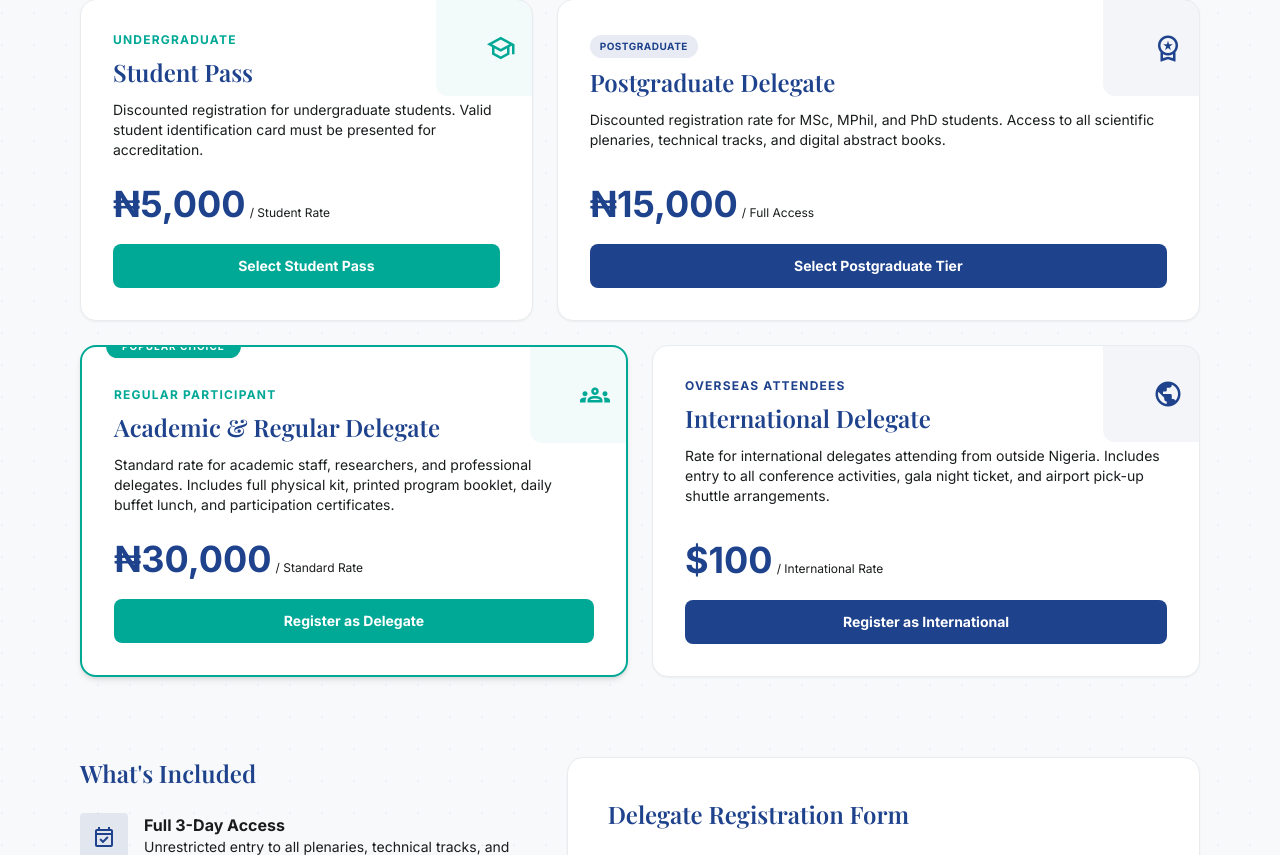
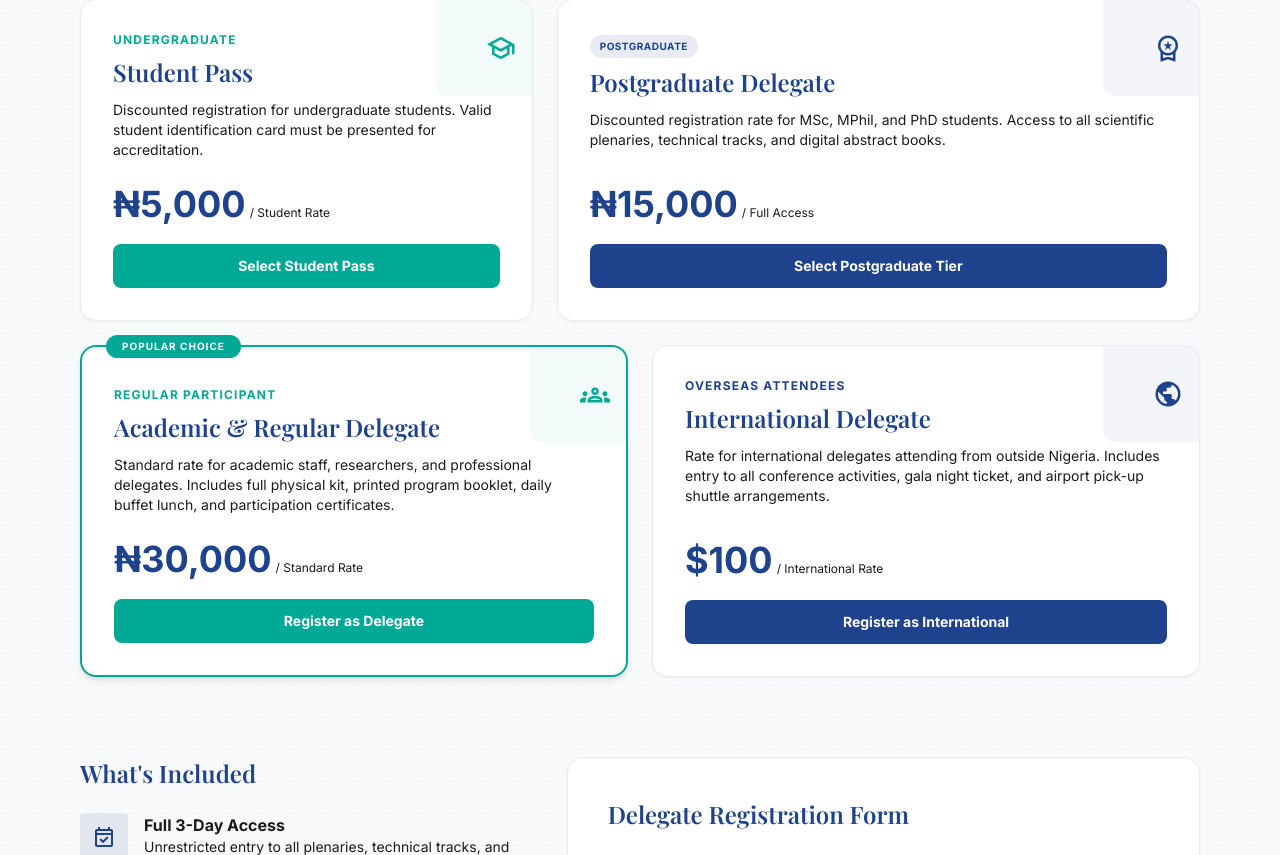
Before and after one commit to PrinceJetro/flsconference, a Django app: page /registration/ in a window 1280 px wide. Shown: the part 629-1484 px from the top of the page. Run offline with Django 5.2, Linux system fonts and the light colour scheme; some libraries are stand-ins or nearby versions.

Commit message:
worked on layout issues

```diff
--- a/templates/registration_one_health_conference.html
+++ b/templates/registration_one_health_conference.html
@@ -210,7 +210,7 @@
       </div>
 
       <!-- Regular Participant (₦30,000) - 6 columns (featured) -->
-      <div class="md:col-span-6 bg-white border-2 border-turquoise-accent rounded-2xl p-6 md:p-8 flex flex-col justify-between shadow-md relative overflow-hidden group">
+      <div class="md:col-span-6 bg-white border-2 border-turquoise-accent rounded-2xl p-6 md:p-8 flex flex-col justify-between shadow-md relative overflow-visible group">
         <div class="absolute -top-3 left-6 bg-turquoise-accent text-white text-[10px] font-bold px-4 py-1 rounded-full uppercase tracking-widest shadow-sm">Popular Choice</div>
         <div class="absolute top-0 right-0 w-24 h-24 bg-turquoise-accent/5 rounded-bl-full flex items-center justify-end p-4">
           <span class="material-symbols-outlined text-turquoise-accent text-3xl group-hover:scale-115 transition-transform">groups</span>
```
